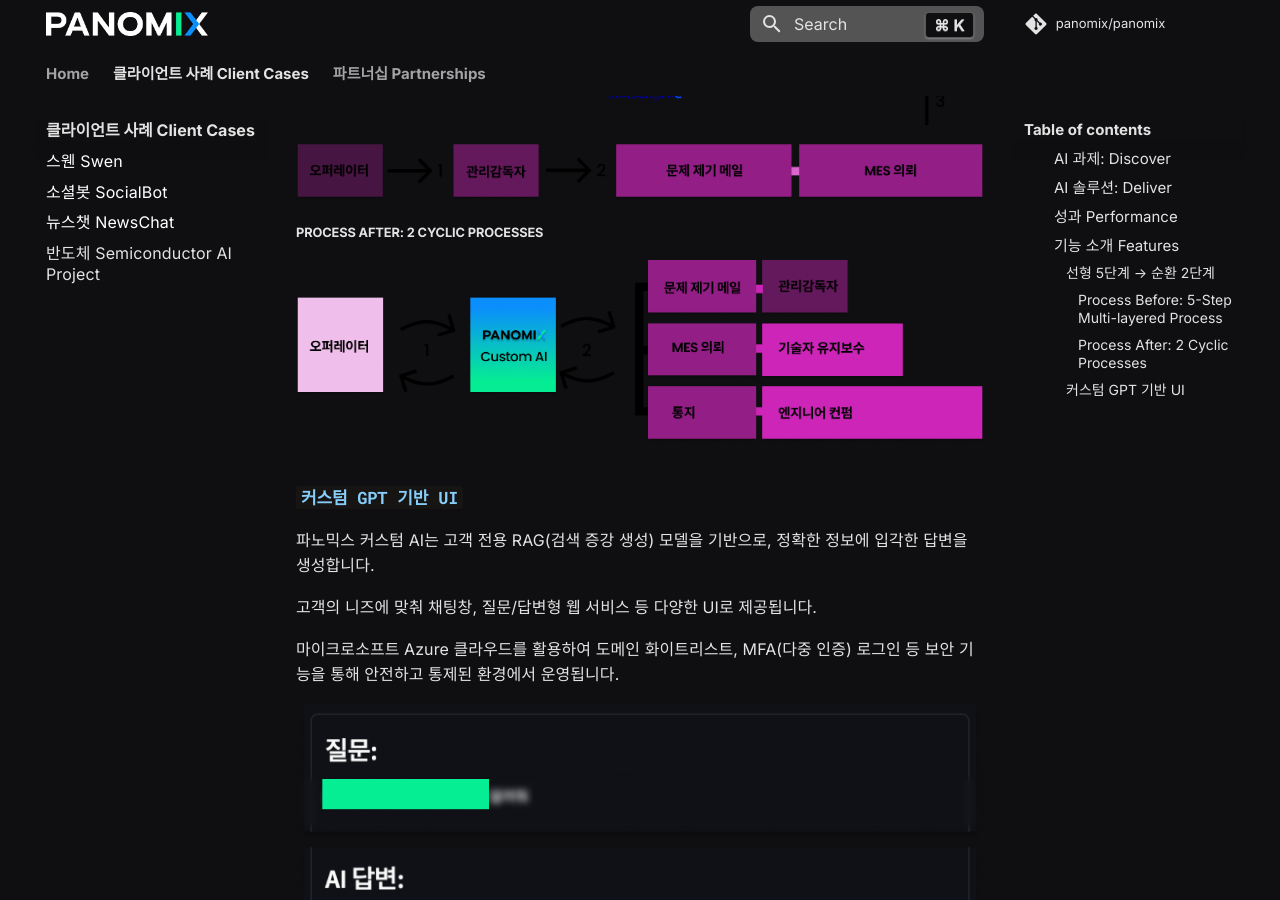
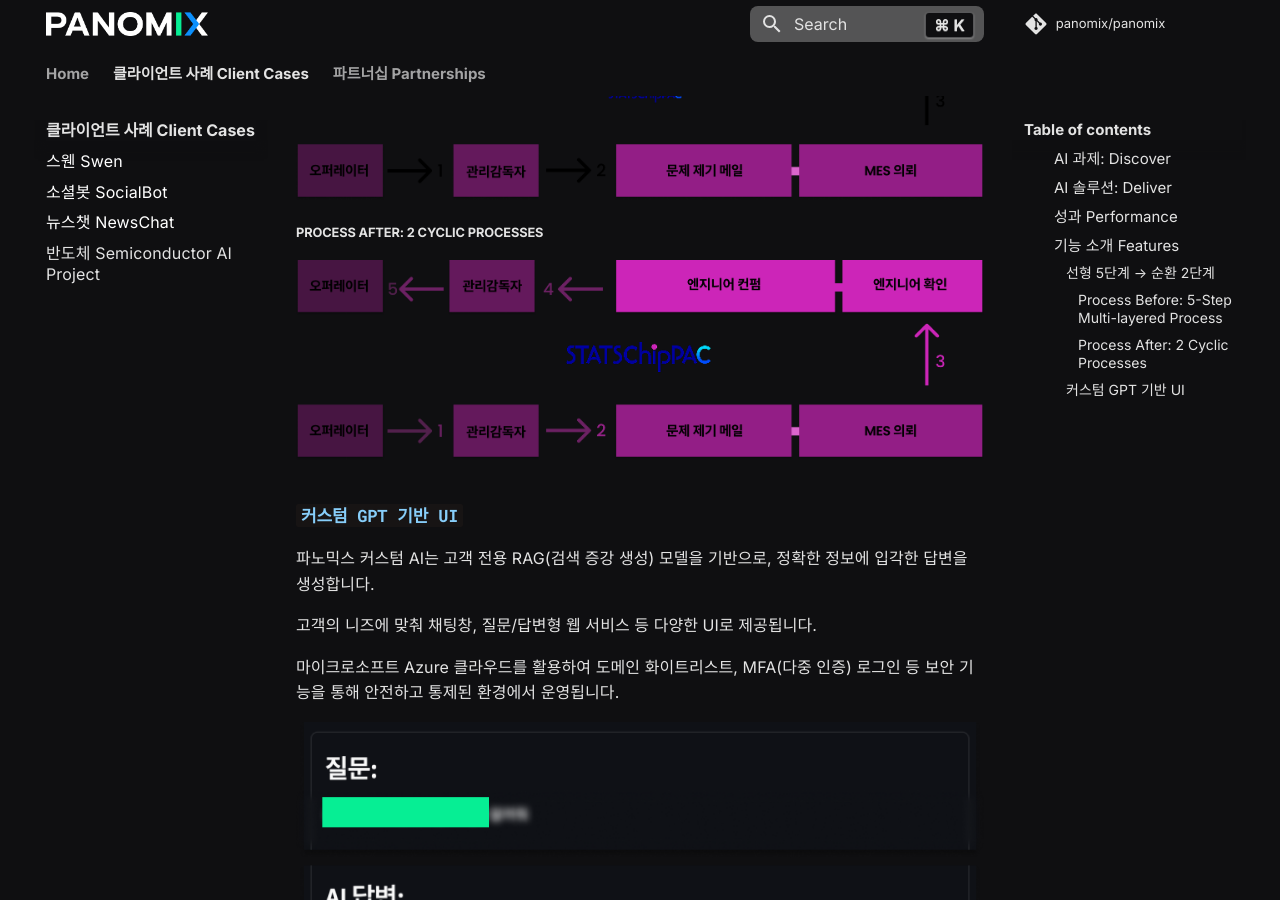
Before and after one commit to panomix/panomix, an MkDocs documentation site: the page built from docs/clients/factory/factory.md, in a window 1280 px wide and 900 px high, scrolled down 1579 px. Built offline with MkDocs 1.6.1 and Material for MkDocs 9.7.7, drawn with Linux system fonts in a browser that asks for light colours; comment, search, counter and statistics services are not loaded.

Commit message:
Update factory.md

```diff
--- a/docs/clients/factory/factory.md
+++ b/docs/clients/factory/factory.md
@@ -49,7 +49,7 @@
 
 ##### Process After: 2 Cyclic Processes
 
-![Product Image](images/After.png)
+![Product Image](images/jcetprocess.png)
 
 ### **<code style="color : lightskyblue">커스텀 GPT 기반 UI</code>** ###
 
```
